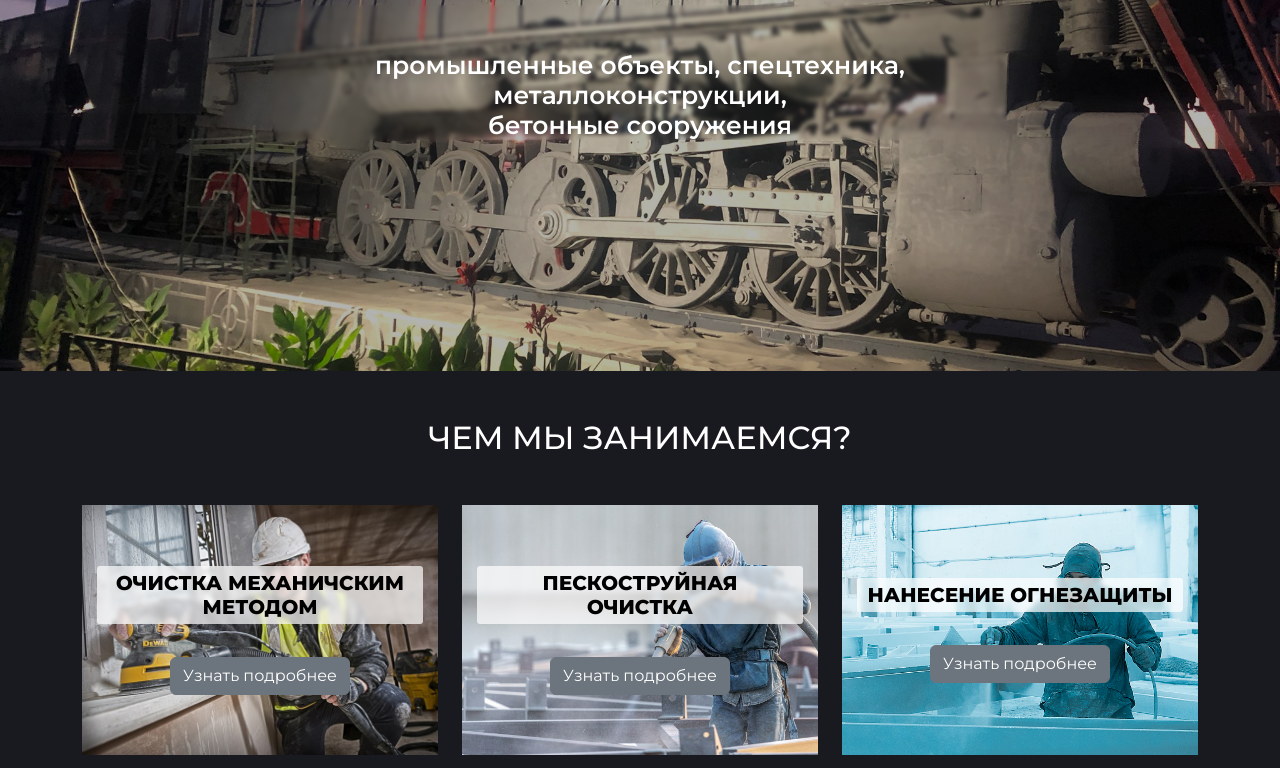
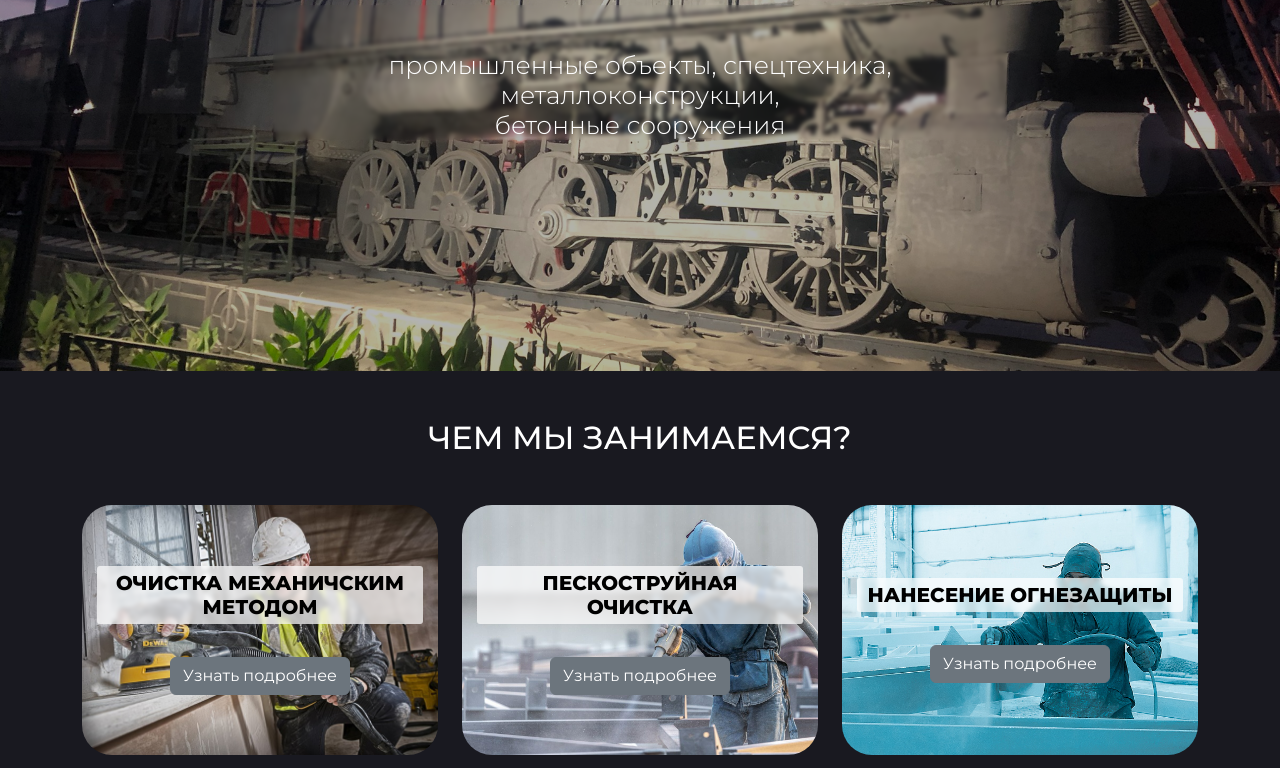
Before and after one commit to youruser14/ATC, a plain HTML site: page index.html in a window 1280 px wide. Shown: the part 369-1137 px from the top of the page. Drawn offline with nearby package versions, Linux system fonts and the light colour scheme.

Commit message:
Update main.css

```diff
--- a/css/main.css
+++ b/css/main.css
@@ -1,3 +1,5 @@
+/* Собственные классы */
+
 /* Собственные классы */
 
 body {
@@ -78,7 +80,7 @@ a {
 .base__title {
   padding-top: 45px;
   font-size: 25px;
-  font-weight: 600;
+  font-weight: 300;
   color: white;
   text-transform: lowercase;
   max-width: 734px;
@@ -96,6 +98,7 @@ a {
   padding-left: 15px;
   padding-right: 15px;
   gap: 25px;
+  border-radius: 30px;
 
 }
 .mechanic {
```
